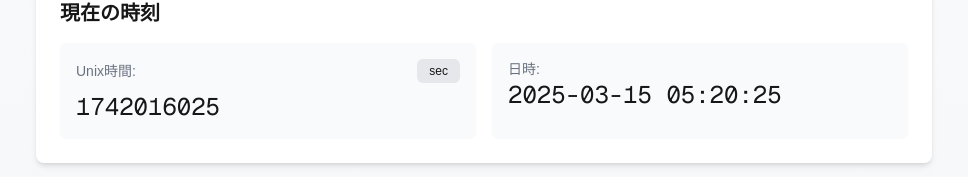
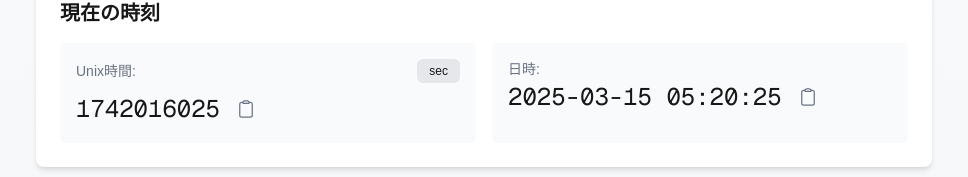
Before and after one commit to Ham4690/unix-time-converter, a Next.js app: page / in a window 1280 px wide. Shown: the part 149-326 px from the top of the page, without its empty margins (156-1124 px from the left). Built offline with nearby package versions, Linux system fonts and the light colour scheme.

Commit message:
feat: add copy to clipboard buttons

```diff
--- a/src/app/page.tsx
+++ b/src/app/page.tsx
@@ -2,6 +2,7 @@
 
 import { useState, useEffect } from "react";
 import { ThemeToggle } from "@/components/theme-toggle";
+import { CopyButton } from "@/components/copy-button";
 
 export default function Home() {
   // 現在のUnixタイムと日付を保持するstate
@@ -127,11 +128,17 @@ export default function Home() {
                   {isMilliseconds ? "ms" : "sec"}
                 </button>
               </div>
-              <p className="text-2xl font-mono">{currentUnixTime}</p>
+              <div className="flex items-center gap-2">
+                <p className="text-2xl font-mono">{currentUnixTime}</p>
+                <CopyButton text={currentUnixTime.toString()} />
+              </div>
             </div>
             <div className="p-4 bg-gray-50 dark:bg-gray-700 rounded-md">
               <p className="text-sm text-gray-500 dark:text-gray-400">日時:</p>
-              <p className="text-2xl font-mono">{currentDate}</p>
+              <div className="flex items-center gap-2">
+                <p className="text-2xl font-mono">{currentDate}</p>
+                <CopyButton text={currentDate} />
+              </div>
             </div>
           </div>
         </section>
@@ -196,7 +203,10 @@ export default function Home() {
                 <p className="text-sm text-gray-500 dark:text-gray-400">
                   変換結果:
                 </p>
-                <p className="text-xl font-mono">{unixTimeResult}</p>
+                <div className="flex items-center gap-2">
+                  <p className="text-xl font-mono">{unixTimeResult}</p>
+                  <CopyButton text={unixTimeResult.split(" ")[0]} />
+                </div>
               </div>
             )}
           </div>
--- /dev/null
+++ b/src/components/copy-button.tsx
@@ -0,0 +1,65 @@
+"use client";
+
+import { useState } from "react";
+
+interface CopyButtonProps {
+  text: string;
+}
+
+export function CopyButton({ text }: CopyButtonProps) {
+  const [copied, setCopied] = useState(false);
+
+  const handleCopy = async () => {
+    try {
+      await navigator.clipboard.writeText(text);
+      setCopied(true);
+      setTimeout(() => setCopied(false), 2000);
+    } catch (err) {
+      console.error("コピーに失敗しました:", err);
+    }
+  };
+
+  return (
+    <button
+      onClick={handleCopy}
+      className={`p-2 rounded-md transition-colors ${copied
+          ? "bg-green-100 text-green-700 dark:bg-green-900 dark:text-green-300"
+          : "text-gray-500 hover:text-gray-700 dark:text-gray-400 dark:hover:text-gray-200 hover:bg-gray-100 dark:hover:bg-gray-700"
+        }`}
+      title="コピー"
+      aria-label="クリップボードにコピー"
+    >
+      {copied ? (
+        <svg
+          xmlns="http://www.w3.org/2000/svg"
+          fill="none"
+          viewBox="0 0 24 24"
+          strokeWidth={1.5}
+          stroke="currentColor"
+          className="w-5 h-5"
+        >
+          <path
+            strokeLinecap="round"
+            strokeLinejoin="round"
+            d="M4.5 12.75l6 6 9-13.5"
+          />
+        </svg>
+      ) : (
+        <svg
+          xmlns="http://www.w3.org/2000/svg"
+          fill="none"
+          viewBox="0 0 24 24"
+          strokeWidth={1.5}
+          stroke="currentColor"
+          className="w-5 h-5"
+        >
+          <path
+            strokeLinecap="round"
+            strokeLinejoin="round"
+            d="M15.666 3.888A2.25 2.25 0 0013.5 2.25h-3c-1.03 0-1.9.693-2.166 1.638m7.332 0c.055.194.084.4.084.612v0a.75.75 0 01-.75.75H9a.75.75 0 01-.75-.75v0c0-.212.03-.418.084-.612m7.332 0c.646.049 1.288.11 1.927.184 1.1.128 1.907 1.077 1.907 2.185V19.5a2.25 2.25 0 01-2.25 2.25H6.75A2.25 2.25 0 014.5 19.5V6.257c0-1.108.806-2.057 1.907-2.185a48.208 48.208 0 011.927-.184"
+          />
+        </svg>
+      )}
+    </button>
+  );
+}
```
